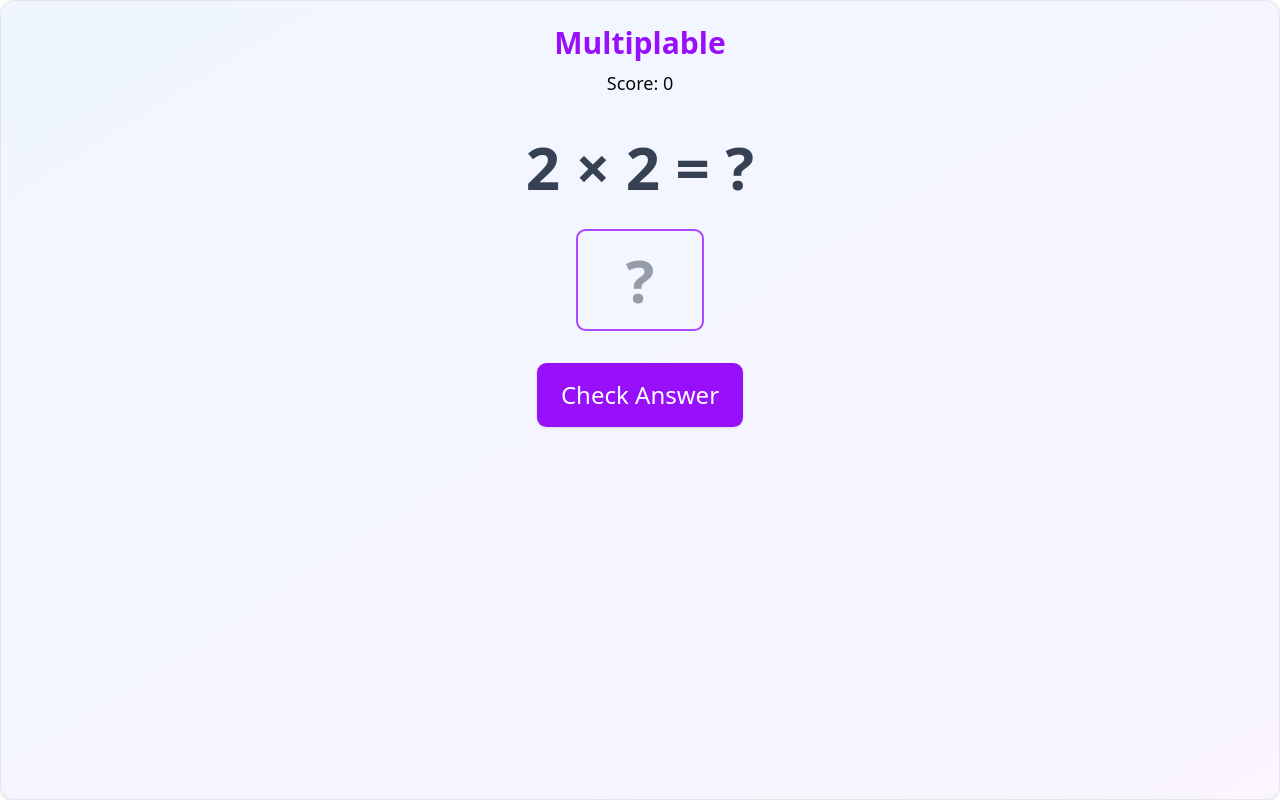
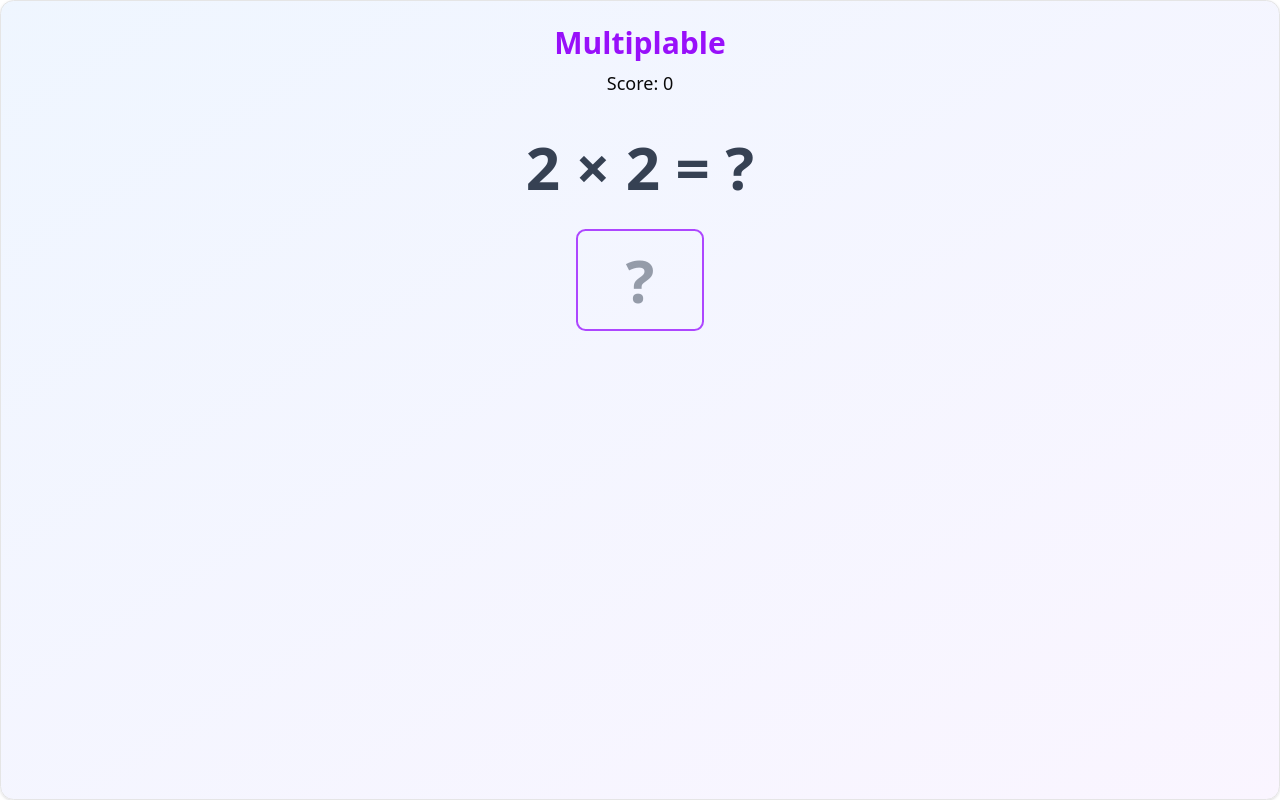
Before and after one commit to wivorn/multipable, a React (Vite) app: page / in a window 1280 px wide. Built offline with nearby package versions, Linux system fonts and the light colour scheme.

Commit message:
Streamline UX remove check answer button

```diff
--- a/src/App.tsx
+++ b/src/App.tsx
@@ -1,6 +1,5 @@
 import { useState } from 'react'
 import { Card, CardContent } from '@/components/ui/card'
-import { Button } from '@/components/ui/button'
 import { Star } from 'lucide-react'
 
 const App = () => {
@@ -24,6 +23,8 @@ const App = () => {
   }
 
   const checkAnswer = () => {
+    if (!userAnswer) return
+
     const correctAnswer = num1 * num2
     const userGuess = parseInt(userAnswer)
 
@@ -74,19 +75,11 @@ const App = () => {
             value={userAnswer}
             onChange={(e) => setUserAnswer(e.target.value)}
             onKeyDown={handleKeyPress}
+            onBlur={checkAnswer}
             className="w-32 text-center text-6xl p-2 border-2 border-purple-300 rounded-lg focus:outline-none focus:border-purple-500 font-bold text-gray-700"
             placeholder="?"
             autoFocus
           />
-        </div>
-
-        <div className="flex justify-center gap-4 mb-6">
-          <Button
-            onClick={checkAnswer}
-            className="bg-purple-600 hover:bg-purple-700 text-white px-6 py-4 rounded-lg text-2xl h-auto"
-          >
-            Check Answer
-          </Button>
         </div>
 
         {feedback && (
```
